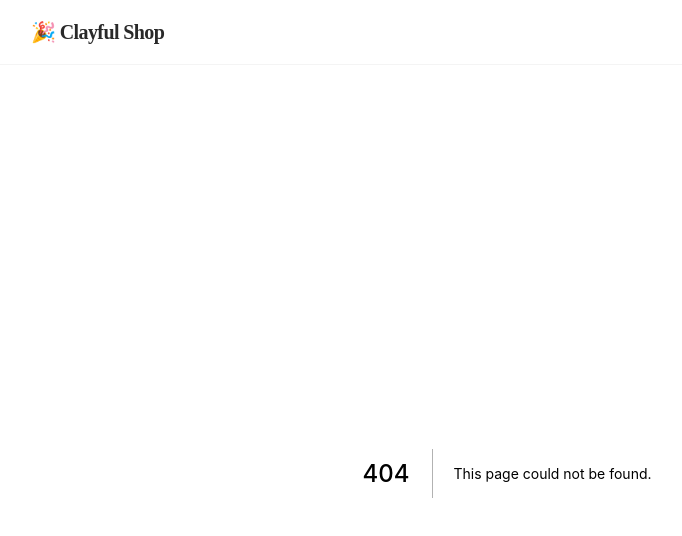
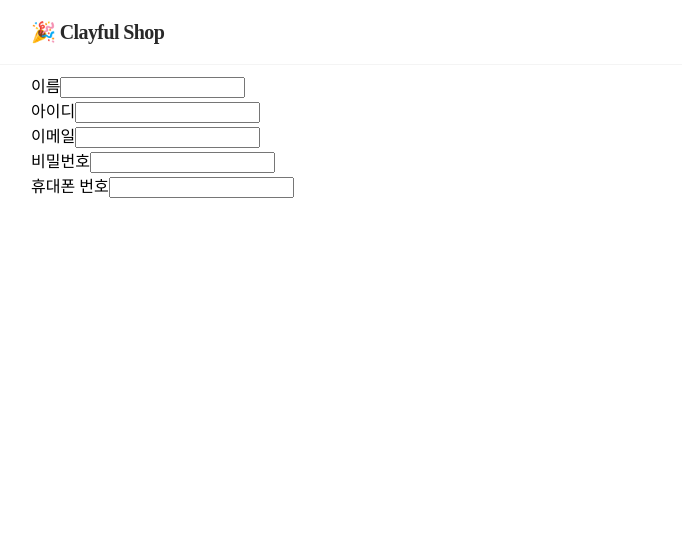
Before and after one commit to well-balanced/clayful-shop, a Next.js app: page /signup in a window 1280 px wide. Before the commit this address had no page. Shown: the top 536 px of the page, without its empty margins (213-895 px from the left). Built offline with nearby package versions, Linux system fonts and the light colour scheme; a web font is replaced by a local one.

Commit message:
:sparkles: Implement Signup service

```diff
--- /dev/null
+++ b/src/components/SignupForm/SignupForm.tsx
@@ -0,0 +1,53 @@
+import useFormFields from 'hooks/useFormFields'
+import React from 'react'
+import SignupFormField from './SignupFormField'
+
+const SignupForm = () => {
+  const { formFields, createChangeHanlder } = useFormFields({
+    userId: '',
+    email: '',
+    password: '',
+    name: '',
+    phone: '',
+  })
+
+  const handleSubmit = (e: React.FormEvent) => {
+    e.preventDefault()
+  }
+  return (
+    <form onSubmit={handleSubmit}>
+      <SignupFormField
+        label="이름"
+        field="name"
+        value={formFields.name}
+        chnageHandler={createChangeHanlder}
+      />
+      <SignupFormField
+        label="아이디"
+        field="userId"
+        value={formFields.userId}
+        chnageHandler={createChangeHanlder}
+      />
+      <SignupFormField
+        label="이메일"
+        field="email"
+        value={formFields.email}
+        chnageHandler={createChangeHanlder}
+      />
+      <SignupFormField
+        label="비밀번호"
+        field="password"
+        value={formFields.password}
+        chnageHandler={createChangeHanlder}
+      />
+      <SignupFormField
+        label="휴대폰 번호"
+        field="phone"
+        value={formFields.phone}
+        chnageHandler={createChangeHanlder}
+      />
+    </form>
+  )
+}
+
+export default SignupForm
--- /dev/null
+++ b/src/components/SignupForm/SignupFormField.tsx
@@ -0,0 +1,29 @@
+interface SignupFormFieldProps {
+  label: string
+  field: string
+  value: string
+  chnageHandler: (
+    key: string,
+  ) => (e: React.ChangeEvent<HTMLInputElement>) => void
+}
+
+const SignupFormField = ({
+  label,
+  field,
+  value,
+  chnageHandler,
+}: SignupFormFieldProps) => {
+  return (
+    <div>
+      <label>{label}</label>
+      <input
+        type={field}
+        id={field}
+        value={value}
+        onChange={chnageHandler(field)}
+      ></input>
+    </div>
+  )
+}
+
+export default SignupFormField
--- /dev/null
+++ b/src/components/SignupForm/index.ts
@@ -0,0 +1 @@
+export { default } from './SignupForm'
--- /dev/null
+++ b/src/hooks/useFormFields.ts
@@ -0,0 +1,13 @@
+import { useState } from 'react'
+
+function useFormFields<T>(initialValues: T) {
+  const [formFields, setFormFields] = useState<T>(initialValues)
+  const createChangeHanlder =
+    (key: keyof T) => (e: React.ChangeEvent<HTMLInputElement>) => {
+      const { value } = e.target
+      setFormFields((prev: T) => ({ ...prev, [key]: value }))
+    }
+  return { formFields, createChangeHanlder }
+}
+
+export default useFormFields
--- /dev/null
+++ b/src/pages/signup.tsx
@@ -0,0 +1,8 @@
+import type { NextPage } from 'next'
+import SignupScreen from 'screen/SignupScreen'
+
+const SignupPage: NextPage = () => {
+  return <SignupScreen />
+}
+
+export default SignupPage
--- /dev/null
+++ b/src/screen/SignupScreen/SignupScreen.tsx
@@ -0,0 +1,17 @@
+import { css } from '@emotion/react'
+import SignupForm from 'components/SignupForm'
+
+const rootStyle = css`
+  width: 952px;
+  margin: 0 auto;
+`
+
+const SignupScreen = () => {
+  return (
+    <div css={rootStyle}>
+      <SignupForm />
+    </div>
+  )
+}
+
+export default SignupScreen
--- /dev/null
+++ b/src/screen/SignupScreen/index.ts
@@ -0,0 +1 @@
+export { default } from './SignupScreen'
```
Also changed, not shown: src/components/RightButtons/ButtonLink.tsx (added, +22 -0 lines), src/components/RightButtons/RightButtons.tsx (added, +13 -0 lines).
